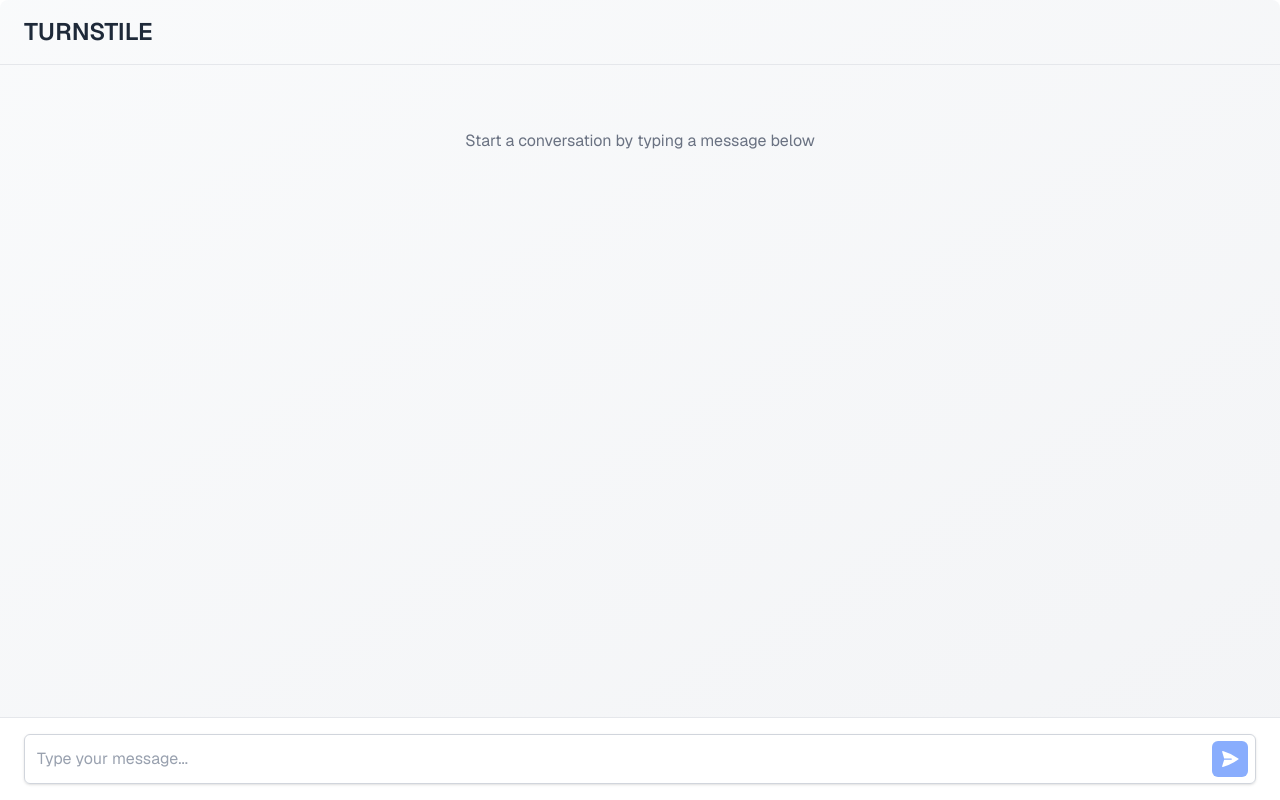
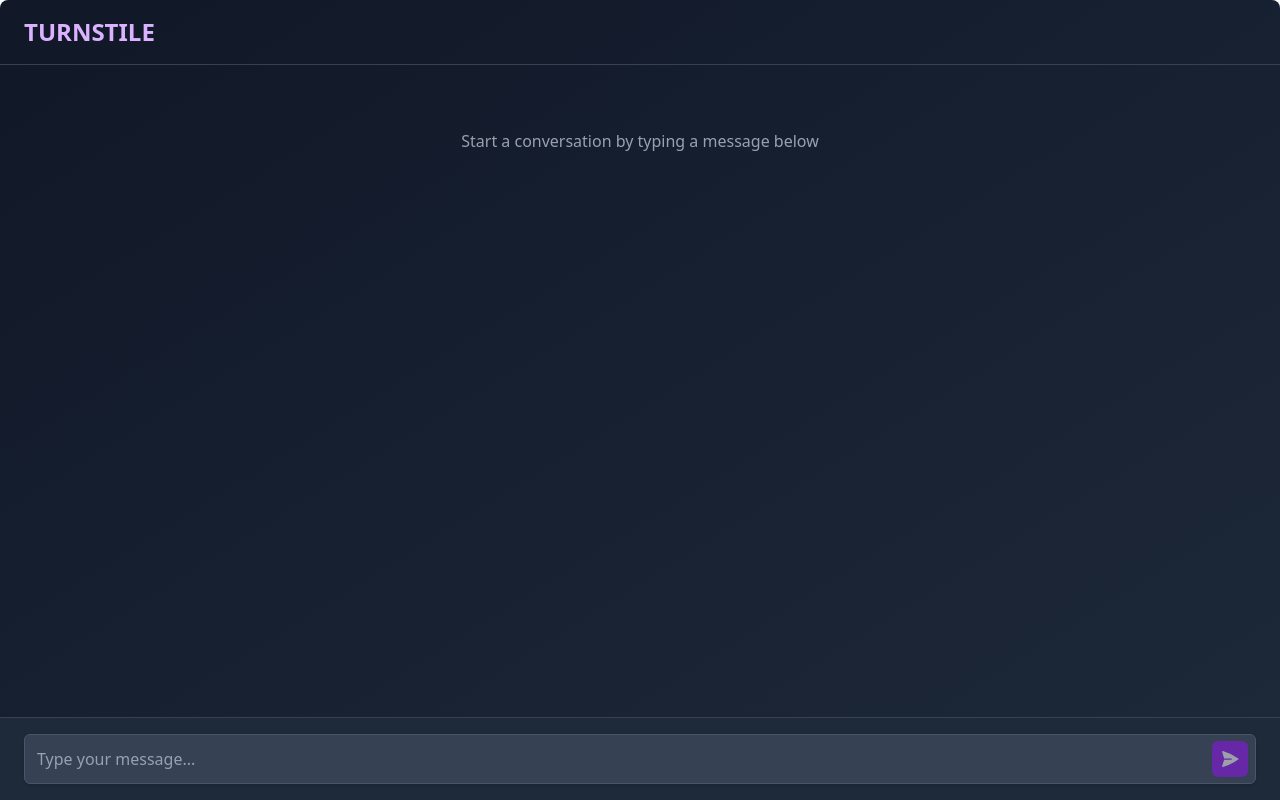
Before and after one commit to ShrootBuck/TURNSTILE, a Next.js app: page / in a window 1280 px wide. Built offline with nearby package versions, Linux system fonts and the light colour scheme.

Commit message:
Redesign app as TURNSTILE with dark theme and GPT-4.1 upgrade

```diff
--- a/package.json
+++ b/package.json
@@ -23,8 +23,6 @@
   "dependencies": {
     "@ai-sdk/openai": "^1.3.16",
     "@ai-sdk/react": "^1.2.9",
-    "@auth/prisma-adapter": "^2.8.0",
-    "@clerk/nextjs": "^6.16.0",
     "@prisma/client": "^6.6.0",
     "@t3-oss/env-nextjs": "^0.12.0",
     "ai": "^4.3.9",
@@ -37,14 +35,13 @@
     "zod": "^3.24.3"
   },
   "devDependencies": {
-    "@biomejs/biome": "1.9.4",
     "@tailwindcss/postcss": "^4.1.4",
     "@tailwindcss/typography": "^0.5.16",
     "@types/node": "^20.17.30",
     "@types/react": "^19.1.2",
     "@types/react-dom": "^19.1.2",
     "postcss": "^8.5.3",
-    "prisma": "^5.22.0",
+    "prisma": "^6.6.0",
     "supabase": "^2.20.12",
     "tailwindcss": "^4.1.4",
     "typescript": "^5.8.3"
--- a/src/app/layout.tsx
+++ b/src/app/layout.tsx
@@ -2,15 +2,15 @@
 import "~/styles/globals.css";
 
 import type { Metadata } from "next";
-import { Geist } from "next/font/google";
+import { Inter } from "next/font/google";
 
 export const metadata: Metadata = {
-  title: "Create T3 App",
-  description: "Generated by create-t3-app",
+  title: "TURNSTILE",
+  description: "AI for Everyone",
   icons: [{ rel: "icon", url: "/favicon.ico" }],
 };
 
-const geist = Geist({
+const inter = Inter({
   subsets: ["latin"],
   variable: "--font-geist-sans",
 });
@@ -19,7 +19,7 @@ export default function RootLayout({
   children,
 }: Readonly<{ children: React.ReactNode }>) {
   return (
-    <html lang="en" className={`${geist.variable}`}>
+    <html lang="en" className={`${inter.variable}`}>
       <head>
         <link
           rel="stylesheet"
--- a/src/app/page.tsx
+++ b/src/app/page.tsx
@@ -1,89 +1,108 @@
-// /src/app/page.tsx
 "use client";
 
 import { useChat } from "@ai-sdk/react";
-import ReactMarkdown from "react-markdown"; // Import ReactMarkdown
-import remarkMath from "remark-math"; // Import remark-math
-import rehypeKatex from "rehype-katex"; // Import rehype-katex
-
-// You might need to import KaTeX CSS here if not using CDN
-// import 'katex/dist/katex.min.css';
+import ReactMarkdown from "react-markdown";
+import remarkMath from "remark-math";
+import rehypeKatex from "rehype-katex";
 
 export default function Chat() {
   const { messages, input, handleInputChange, handleSubmit } = useChat({
     api: "https://wrikpjquiollucsvgure.supabase.co/functions/v1/generate-message",
+    initialMessages: [
+      {
+        role: "system",
+        id: "SYSTEM_PRORMPT",
+        content:
+          "You are TURNSTILE, a helpful AI assistant. Answer questions clearly and concisely. Provide accurate information and be friendly in your responses. By wrapping an equation in single dollar signs, you can display mathematical expressions inline. To display them as a block, wrap them in double dollar signs. Wrap all equations or variables in dollar signs to ensure they are displayed correctly.",
+      },
+    ],
   });
 
   return (
-    <div className="flex flex-col w-full bg-gradient-to-br from-gray-50 to-gray-100 min-h-screen rounded-lg shadow-lg">
-      <div className="px-4 md:px-6 py-3 md:py-4 border-b border-gray-200">
-        <h1 className="text-xl md:text-2xl font-semibold text-gray-800">
+    <div className="flex min-h-screen w-full flex-col rounded-lg bg-gradient-to-br from-gray-900 to-gray-800 text-gray-100 shadow-lg">
+      <div className="border-b border-gray-700 px-4 py-3 md:px-6 md:py-4">
+        <h1 className="text-xl font-semibold text-purple-300 md:text-2xl">
           TURNSTILE
         </h1>
       </div>
 
-      <div className="flex-1 overflow-y-auto p-4 md:p-6 space-y-4">
-        {messages.length === 0 && (
-          <div className="text-center py-6 md:py-10 text-gray-500">
+      <div className="flex-1 space-y-4 overflow-y-auto p-4 md:p-6">
+        {messages.length === 1 &&
+          messages.length > 0 &&
+          messages[0]?.role === "system" && (
+            <div className="py-6 text-center text-gray-400 md:py-10">
               <p>Start a conversation by typing a message below</p>
             </div>
           )}
-        {messages.map((message) => (
-          <div
-            key={message.id}
-            className={`flex ${message.role === "user" ? "justify-end" : "justify-start"}`}
-          >
-            <div
-              // Add prose class for better markdown styling defaults if using Tailwind typography
-              className={`prose prose-sm md:prose-base max-w-[80%] sm:max-w-[70%] md:max-w-[60%] whitespace-pre-wrap p-3 md:p-4 rounded-lg shadow-sm ${
-                message.role === "user"
-                  ? "bg-blue-600 text-white prose-invert" // prose-invert for dark backgrounds
-                  : "bg-white text-gray-800 border border-gray-200"
-              }`}
-            >
+        {messages
+          .filter((message) => message.role !== "system")
+          .map((message) =>
+            message.role === "user" ? (
+              // User messages as chat bubbles aligned to the right
+              <div key={message.id} className="flex justify-end">
+                <div className="prose prose-sm md:prose-base prose-invert max-w-[80%] whitespace-pre-wrap rounded-lg bg-purple-600 p-3 text-white shadow-md sm:max-w-[70%] md:max-w-[60%] md:p-4">
                   {message.parts.map((part, i) => {
                     switch (part.type) {
                       case "text":
                         return (
-                      // Replace the simple div with ReactMarkdown
                           <ReactMarkdown
                             key={`${message.id}-${i}`}
-                        remarkPlugins={[remarkMath]} // Enable math parsing
-                        rehypePlugins={[rehypeKatex]} // Enable math rendering
-                        // Apply base text styles here if needed, or rely on prose/CSS
-                        // className="text-sm md:text-base"
+                            remarkPlugins={[remarkMath]}
+                            rehypePlugins={[rehypeKatex]}
                           >
                             {part.text}
                           </ReactMarkdown>
                         );
-                  // Handle other part types if they exist
                       default:
-                    return null; // Or render something else
+                        return null;
                     }
                   })}
                 </div>
               </div>
-        ))}
+            ) : (
+              // Assistant responses as centered main content
+              <div key={message.id} className="flex justify-center">
+                <div className="prose prose-sm md:prose-base prose-invert max-w-[95%] whitespace-pre-wrap rounded-lg border border-gray-700 bg-gray-800 p-4 text-gray-100 shadow-md md:p-6">
+                  {message.parts.map((part, i) => {
+                    switch (part.type) {
+                      case "text":
+                        return (
+                          <ReactMarkdown
+                            key={`${message.id}-${i}`}
+                            remarkPlugins={[remarkMath]}
+                            rehypePlugins={[rehypeKatex]}
+                          >
+                            {part.text}
+                          </ReactMarkdown>
+                        );
+                      default:
+                        return null;
+                    }
+                  })}
+                </div>
+              </div>
+            ),
+          )}
       </div>
 
-      <div className="px-4 md:px-6 py-3 md:py-4 bg-white border-t border-gray-200">
+      <div className="border-t border-gray-700 bg-gray-800 px-4 py-3 md:px-6 md:py-4">
         <form onSubmit={handleSubmit} className="relative">
           <input
-            className="w-full p-2 md:p-3 pr-10 md:pr-12 border border-gray-300 rounded-md shadow-sm focus:ring-2 focus:ring-blue-500 focus:border-blue-500 text-gray-800 placeholder-gray-400"
+            className="w-full rounded-md border border-gray-600 bg-gray-700 p-2 pr-10 text-gray-100 placeholder-gray-400 shadow-sm focus:border-purple-500 focus:ring-2 focus:ring-purple-500 md:p-3 md:pr-12"
             value={input}
             placeholder="Type your message..."
             onChange={handleInputChange}
           />
           <button
             type="submit"
-            className="absolute right-2 top-1/2 transform -translate-y-1/2 bg-blue-600 p-1.5 md:p-2 rounded-md hover:bg-blue-700 transition-colors text-white disabled:opacity-50 disabled:cursor-not-allowed"
+            className="absolute right-2 top-1/2 -translate-y-1/2 transform rounded-md bg-purple-600 p-1.5 text-white transition-colors hover:bg-purple-700 disabled:cursor-not-allowed disabled:opacity-50 md:p-2"
             disabled={!input.trim()}
           >
             <svg
               xmlns="http://www.w3.org/2000/svg"
               viewBox="0 0 24 24"
               fill="currentColor"
-              className="w-4 h-4 md:w-5 md:h-5"
+              className="h-4 w-4 md:h-5 md:w-5"
             >
               <path d="M3.478 2.404a.75.75 0 0 0-.926.941l2.432 7.905H13.5a.75.75 0 0 1 0 1.5H4.984l-2.432 7.905a.75.75 0 0 0 .926.94 60.519 60.519 0 0 0 18.445-8.986.75.75 0 0 0 0-1.218A60.517 60.517 0 0 0 3.478 2.404Z" />
             </svg>
--- a/src/styles/globals.css
+++ b/src/styles/globals.css
@@ -1,6 +1,7 @@
 @import "tailwindcss";
 
-@theme {
-  --font-sans: var(--font-geist-sans), ui-sans-serif, system-ui, sans-serif,
-    "Apple Color Emoji", "Segoe UI Emoji", "Segoe UI Symbol", "Noto Color Emoji";
+ol,
+ul,
+menu {
+    list-style: disc;
 }
```
Also changed, not shown: 2 other files (tests, documents, lock files or other folders). Lines whose indentation alone changed are shown as unchanged.
